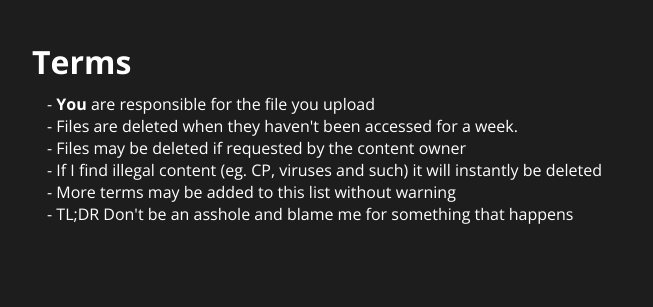
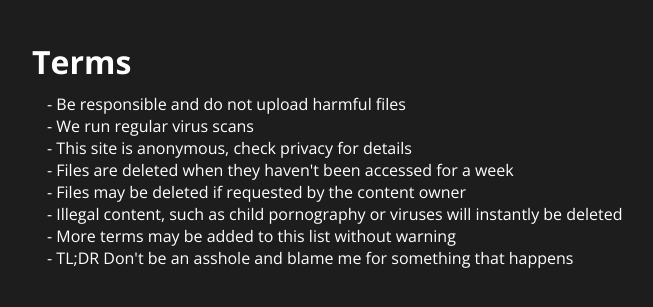
Before and after one commit to zhangshijie-bomun/QuadFile, a Flask app: template templates/terms.html in a window 1280 px wide. Shown: the top 307 px of the page, without its empty margins (163-816 px from the left). Run offline with Flask 2, Linux system fonts and the light colour scheme; the template is opened without the code that fills it, so the values that code supplies are empty; parts of the project's set-up code (start-up, migrations or seed data) failed here and were passed over.

Commit message:
Update terms.html

```diff
--- a/templates/terms.html
+++ b/templates/terms.html
@@ -2,13 +2,15 @@
 {% block body %}
     <h1 id="limits">Terms</h1>
     <ul>
-      <li><strong>You</strong> are responsible for the file you upload</li>
+      <li>Be responsible and do not upload harmful files</li>
+      <li>We run regular virus scans</li>
+      <li>This site is anonymous, check privacy for details</li>
       {% if page.size is defined %}
       <li>The max file size is <strong>{{ page.size }}</strong></li>
       {% endif %}
-      <li>Files are deleted when they haven't been accessed for a week.</li>
+      <li>Files are deleted when they haven't been accessed for a week</li>
       <li>Files may be deleted if requested by the content owner</li>
-      <li>If I find illegal content (eg. CP, viruses and such) it will instantly be deleted</li>
+      <li>Illegal content, such as child pornography or viruses will instantly be deleted</li>
       <li>More terms may be added to this list without warning</li>
       <li>TL;DR Don't be an asshole and blame me for something that happens</li>
     </ul>
```
